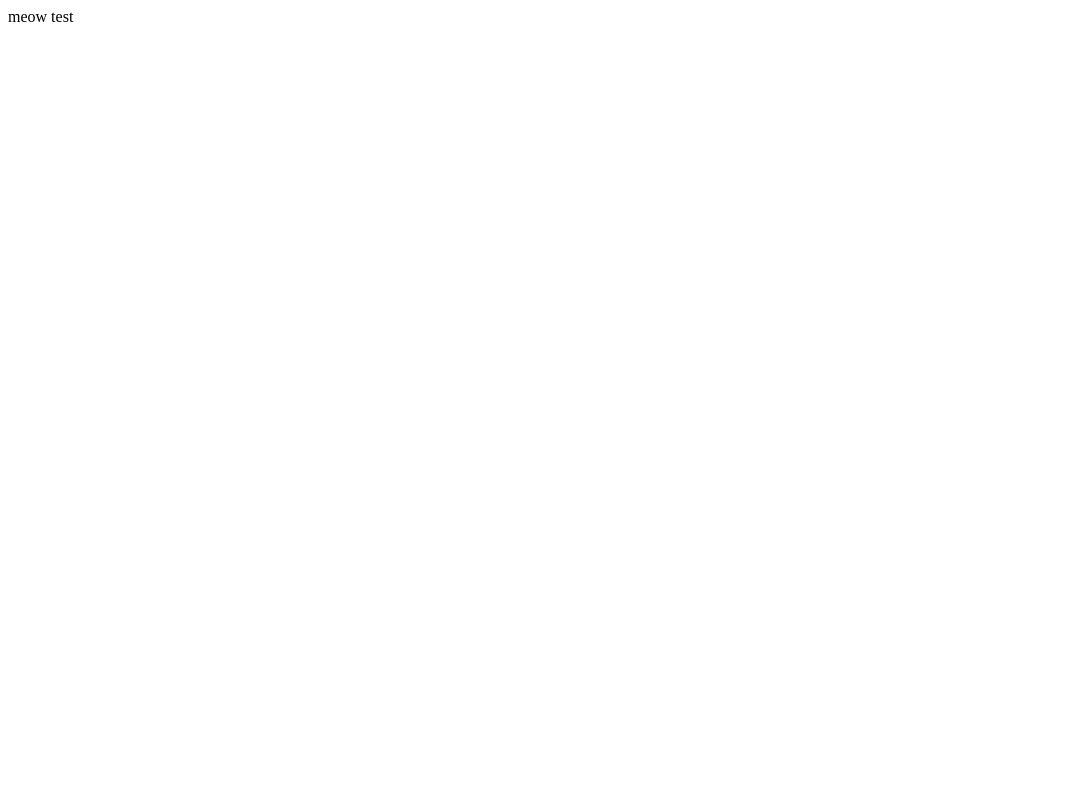
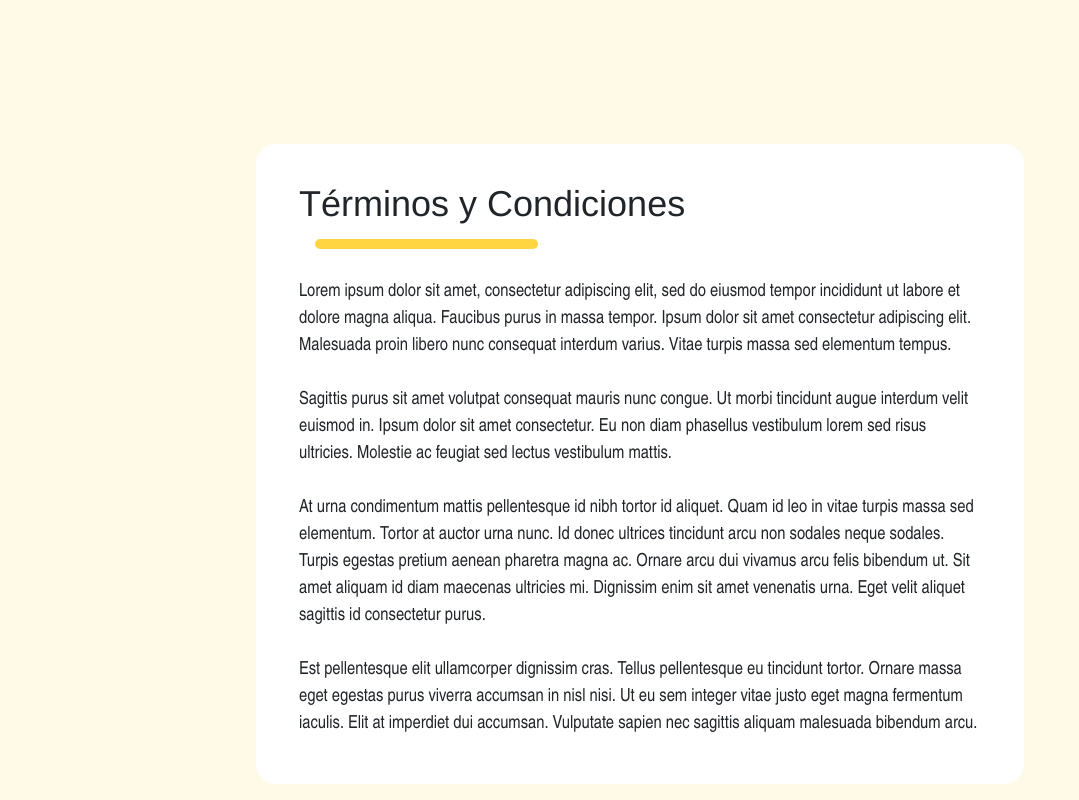
Before and after one commit to jorgergo/testfarma_webapp, a Django app: page /termsandconditions in a window 1280 px wide. Before the commit the part shown is almost empty. Shown: the whole page, without its empty margins (0-1079 px from the left). Run offline with Django 4.2, Linux system fonts and the light colour scheme; parts of the project's set-up code (start-up, migrations or seed data) failed here and were passed over; some libraries are stand-ins or nearby versions.

Commit message:
Updated Terms and Conditions
Ya esta el diseño de la pagina de terminos y condiciones. Solo falta agregarle el header.

```diff
--- a/landing/static/styles/services.css
+++ b/landing/static/styles/services.css
@@ -54,3 +54,9 @@ button, input[type="submit"], input[type="reset"] {
     grid-template-columns: 400px auto ;
     text-align: start;
 }
+
+.text1{
+    font-family: 'Franklin Gothic Light', 'Arial Narrow', Arial, sans-serif;
+    font-size: 18px;
+    margin: 30px;
+}
--- a/landing/templates/termsandconditions.html
+++ b/landing/templates/termsandconditions.html
@@ -1 +1,38 @@
-<p> meow test</p>
+{% block content %}
+  {% load static %}
+  <!DOCTYPE html>
+  <html lang="en">
+    <head>
+      <meta charset="UTF-8" />
+      <meta http-equiv="X-UA-Compatible" content="IE=edge">
+      <meta name="viewport" content="width=device-width, initial-scale=1.0" />
+      <title>Servicios</title>
+      <link href="https://cdn.jsdelivr.net/npm/bootstrap@5.3.0-alpha3/dist/css/bootstrap.min.css" rel="stylesheet" integrity="sha384-KK94CHFLLe+nY2dmCWGMq91rCGa5gtU4mk92HdvYe+M/SXH301p5ILy+dN9+nJOZ" crossorigin="anonymous">
+      <link rel="stylesheet" href="{% static 'styles/services.css' %}" />
+    </head>
+    <body>
+        <main>
+            <script src="https://kit.fontawesome.com/a74fb2b9e7.js" crossorigin="anonymous"></script>
+            <div class="background">
+                <!-- <br> temporales en lo que esta el header -->
+                <br>
+                <br>
+                <br>
+                <br>
+                <br>
+                <br>
+                <div class="round_container">
+                    <div class="title1" style="padding-left: 30px; padding-top: 20px;">Términos y Condiciones</div>
+                    <hr class="hr_yellow" style="margin-left: 46px; margin-top: 8px; width: 30%;">
+                    <div class="text1">Lorem ipsum dolor sit amet, consectetur adipiscing elit, sed do eiusmod tempor incididunt ut labore et dolore magna aliqua. Faucibus purus in massa tempor. Ipsum dolor sit amet consectetur adipiscing elit.
+                         Malesuada proin libero nunc consequat interdum varius. Vitae turpis massa sed elementum tempus. <br><br>Sagittis purus sit amet volutpat consequat mauris nunc congue. Ut morbi tincidunt augue interdum velit euismod in. Ipsum dolor sit amet consectetur. Eu non diam phasellus vestibulum lorem sed risus ultricies.
+                         Molestie ac feugiat sed lectus vestibulum mattis. <br><br> At urna condimentum mattis pellentesque id nibh tortor id aliquet. Quam id leo in vitae turpis massa sed elementum.
+                         Tortor at auctor urna nunc. Id donec ultrices tincidunt arcu non sodales neque sodales. Turpis egestas pretium aenean pharetra magna ac. Ornare arcu dui vivamus arcu felis bibendum ut. Sit amet aliquam id diam maecenas ultricies mi. Dignissim enim sit amet venenatis urna. Eget velit aliquet sagittis id consectetur purus.
+                        <br><br> Est pellentesque elit ullamcorper dignissim cras. Tellus pellentesque eu tincidunt tortor. Ornare massa eget egestas purus viverra accumsan in nisl nisi. Ut eu sem integer vitae justo eget magna fermentum iaculis. Elit at imperdiet dui accumsan. Vulputate sapien nec sagittis aliquam malesuada bibendum arcu.
+                    </div>
+                </div>
+            </div>
+        </main>
+    </body>
+  </html>
+{% endblock %}
```
